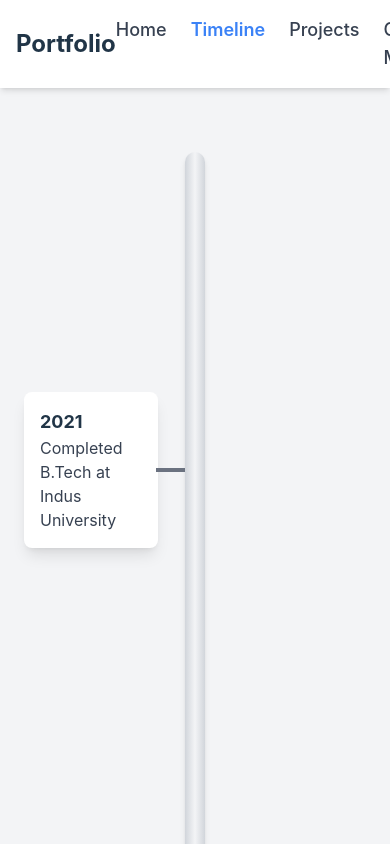
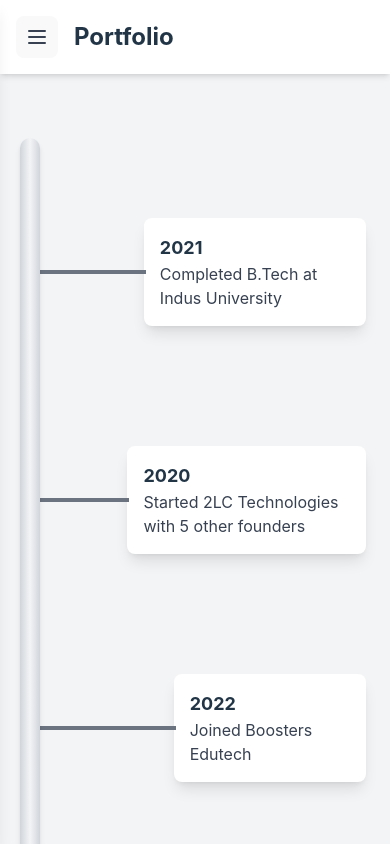
Before and after one commit to harshkanjariya/harshkanjariya.github.com, a React (Vite) app: page /timeline in a window 390 px wide. Built offline with nearby package versions, Linux system fonts and the light colour scheme.

Commit message:
portfolio basic complete

```diff
--- a/package.json
+++ b/package.json
@@ -7,7 +7,7 @@
     "dev": "vite",
     "build": "tsc -b && vite build",
     "lint": "eslint .",
-    "deploy": "vite build && gh-pages -d dist",
+    "deploy": "vite build && cp CNAME dist/ && gh-pages -d dist",
     "preview": "vite preview"
   },
   "dependencies": {
--- a/src/components/Header.tsx
+++ b/src/components/Header.tsx
@@ -1,19 +1,54 @@
+import { useState } from "react";
 import { NavLink } from "react-router-dom";
 
 export function Header() {
+  const [isDrawerOpen, setIsDrawerOpen] = useState(false);
+
+  const toggleDrawer = () => {
+    setIsDrawerOpen(!isDrawerOpen);
+  };
+
+  const closeDrawer = () => {
+    setIsDrawerOpen(false);
+  };
+
   return (
     <header className="sticky top-0 z-10 bg-white shadow-md p-4 flex justify-between items-center">
-      <h2
-        className="text-2xl font-bold cursor-pointer"
-        onClick={() => window.location.href = ("/")}
-      >
-        Portfolio
-      </h2>
+      <div className="flex items-center gap-4">
+        <div className="md:hidden">
+          <button
+            onClick={toggleDrawer}
+            className="text-gray-700 p-2"
+          >
+            <svg
+              xmlns="http://www.w3.org/2000/svg"
+              fill="none"
+              viewBox="0 0 24 24"
+              stroke="currentColor"
+              className="w-6 h-6"
+            >
+              <path
+                strokeLinecap="round"
+                strokeLinejoin="round"
+                strokeWidth="2"
+                d="M4 6h16M4 12h16M4 18h16"
+              />
+            </svg>
+          </button>
+        </div>
+        <h2
+          className="text-2xl font-bold cursor-pointer"
+          onClick={() => window.location.href = "/"}
+        >
+          Portfolio
+        </h2>
+      </div>
 
-      <nav className="flex space-x-6">
+      {/* Desktop Menu */}
+      <nav className="hidden md:flex space-x-6">
         <NavLink
           to="/"
-          className={({ isActive }) =>
+          className={({isActive}) =>
             `text-lg ${isActive ? "text-blue-500 font-semibold" : "text-gray-700"}`
           }
         >
@@ -21,7 +56,7 @@ export function Header() {
         </NavLink>
         <NavLink
           to="/timeline"
-          className={({ isActive }) =>
+          className={({isActive}) =>
             `text-lg ${isActive ? "text-blue-500 font-semibold" : "text-gray-700"}`
           }
         >
@@ -29,7 +64,7 @@ export function Header() {
         </NavLink>
         <NavLink
           to="/projects"
-          className={({ isActive }) =>
+          className={({isActive}) =>
             `text-lg ${isActive ? "text-blue-500 font-semibold" : "text-gray-700"}`
           }
         >
@@ -37,13 +72,78 @@ export function Header() {
         </NavLink>
         <NavLink
           to="/contact-me"
-          className={({ isActive }) =>
+          className={({isActive}) =>
             `text-lg ${isActive ? "text-blue-500 font-semibold" : "text-gray-700"}`
           }
         >
           Contact Me
         </NavLink>
       </nav>
+
+      {/* Mobile Drawer (Slides from Left) */}
+      <div
+        className={`fixed top-0 left-0 bg-white w-2/3 h-full shadow-lg transform transition-transform ${
+          isDrawerOpen ? "translate-x-0" : "-translate-x-full"
+        } md:hidden`}
+      >
+        <div className="flex justify-end p-4">
+          <button onClick={toggleDrawer}>
+            <svg
+              xmlns="http://www.w3.org/2000/svg"
+              fill="none"
+              viewBox="0 0 24 24"
+              stroke="currentColor"
+              className="w-6 h-6"
+            >
+              <path
+                strokeLinecap="round"
+                strokeLinejoin="round"
+                strokeWidth="2"
+                d="M6 18L18 6M6 6l12 12"
+              />
+            </svg>
+          </button>
+        </div>
+
+        <nav className="flex flex-col items-center space-y-6 py-12 z-[100]">
+          <NavLink
+            to="/"
+            onClick={closeDrawer} // Close the drawer when a link is clicked
+            className={({isActive}) =>
+              `text-lg ${isActive ? "text-blue-500 font-semibold" : "text-gray-700"}`
+            }
+          >
+            Home
+          </NavLink>
+          <NavLink
+            to="/timeline"
+            onClick={closeDrawer} // Close the drawer when a link is clicked
+            className={({isActive}) =>
+              `text-lg ${isActive ? "text-blue-500 font-semibold" : "text-gray-700"}`
+            }
+          >
+            Timeline
+          </NavLink>
+          <NavLink
+            to="/projects"
+            onClick={closeDrawer} // Close the drawer when a link is clicked
+            className={({isActive}) =>
+              `text-lg ${isActive ? "text-blue-500 font-semibold" : "text-gray-700"}`
+            }
+          >
+            Projects
+          </NavLink>
+          <NavLink
+            to="/contact-me"
+            onClick={closeDrawer} // Close the drawer when a link is clicked
+            className={({isActive}) =>
+              `text-lg ${isActive ? "text-blue-500 font-semibold" : "text-gray-700"}`
+            }
+          >
+            Contact Me
+          </NavLink>
+        </nav>
+      </div>
     </header>
   );
 }
--- a/src/components/home/HeroSection.tsx
+++ b/src/components/home/HeroSection.tsx
@@ -12,7 +12,7 @@ export const HeroSection = () => {
   }, []);
 
   return (
-    <div className="relative w-full h-screen flex flex-col items-center justify-center text-white bg-blue-600">
+    <div className="relative w-full h-screen flex flex-col items-center justify-center text-white bg-blue-600 z-0">
       <div id="particles-js" className="absolute top-0 left-0 w-full h-full"></div>
 
       <div className="absolute top-0 left-0 w-full h-full flex flex-col items-center justify-center text-center z-10">
--- a/src/pages/projects.tsx
+++ b/src/pages/projects.tsx
@@ -48,7 +48,7 @@ export function Projects() {
     {
       name: "Photography Website",
       description: "A website for photographers and photo studios.",
-      url: "Link to be added after deployment",
+      url: "https://harshkanjariya.xyz/photoview",
       github: "https://github.com/harshkanjariya/photoview",
       logo: "/logo/photographer.png"
     },
--- a/src/pages/timeline.tsx
+++ b/src/pages/timeline.tsx
@@ -1,3 +1,5 @@
+import { useState, useEffect } from 'react';
+
 export function Timeline() {
   const events = [
     { year: "2021", description: "Completed B.Tech at Indus University" },
@@ -6,29 +8,44 @@ export function Timeline() {
     { year: "2022", description: "Joined Physics Wallah" },
   ];
 
+  const [isMobile, setIsMobile] = useState(false);
+
+  useEffect(() => {
+    const handleResize = () => {
+      setIsMobile(window.innerWidth <= 640); // Tailwind's sm breakpoint
+    };
+
+    window.addEventListener("resize", handleResize);
+    handleResize(); // Initialize on mount
+
+    return () => window.removeEventListener("resize", handleResize);
+  }, []);
+
   return (
     <div className="min-h-screen bg-gray-100 flex justify-center py-16">
       {/* Timeline Container */}
       <div className="relative w-full max-w-[1000px] flex flex-col items-center">
         {/* Steel Pole */}
-        <div className="absolute top-0 left-1/2 transform -translate-x-1/2 h-full w-5 bg-gradient-to-r from-gray-300 via-gray-100 to-gray-300 rounded-full shadow-md"></div>
+        <div className="absolute top-0 left-0 md:left-1/2 transform translate-x-full z-[5] md:-translate-x-1/2 h-full w-5 bg-gradient-to-r from-gray-300 via-gray-100 to-gray-300 rounded-full shadow-md"></div>
 
         {/* Events */}
         <div className="w-full flex flex-col">
-          {events.map((event, index) => (
+          {events.map((event, index) => {
+            const isLeft = !isMobile && index % 2 === 0; // For desktop, alternate sides, but for mobile, always right
+            return (
               <div
                 key={index}
-              className={`flex items-center mt-60 mb-40 w-full ${index % 2 === 0 ? "justify-start" : "justify-end"}`}
+                className={`flex items-center mt-20 mb-10 w-full ${isLeft ? "justify-start" : "justify-end"}`}
               >
                 {/* Event Content */}
                 <div
-                className={`flex items-center w-1/2 gap-4 ${
-                  index % 2 === 0 ? "ml-6 flex-row-reverse" : "mr-6"
+                  className={`flex items-center w-full md:w-1/2 gap-4 ${
+                    isLeft ? "ml-6 flex-row-reverse" : "mr-6"
                   }`}
                 >
                   <div
                     className={`h-1 bg-gray-500 transform ${
-                    index % 2 === 0 ? "mr-4 translate-x-[-18px]" : "ml-4 translate-x-[18px]"
+                      isLeft ? "mr-4 translate-x-[-18px]" : "ml-4 translate-x-[18px]"
                     }`}
                     style={{ width: "calc(50% - 1rem)" }}
                   ></div>
@@ -39,7 +56,8 @@ export function Timeline() {
                   </div>
                 </div>
               </div>
-          ))}
+            );
+          })}
         </div>
       </div>
     </div>
```
Lines whose indentation alone changed are shown as unchanged.
